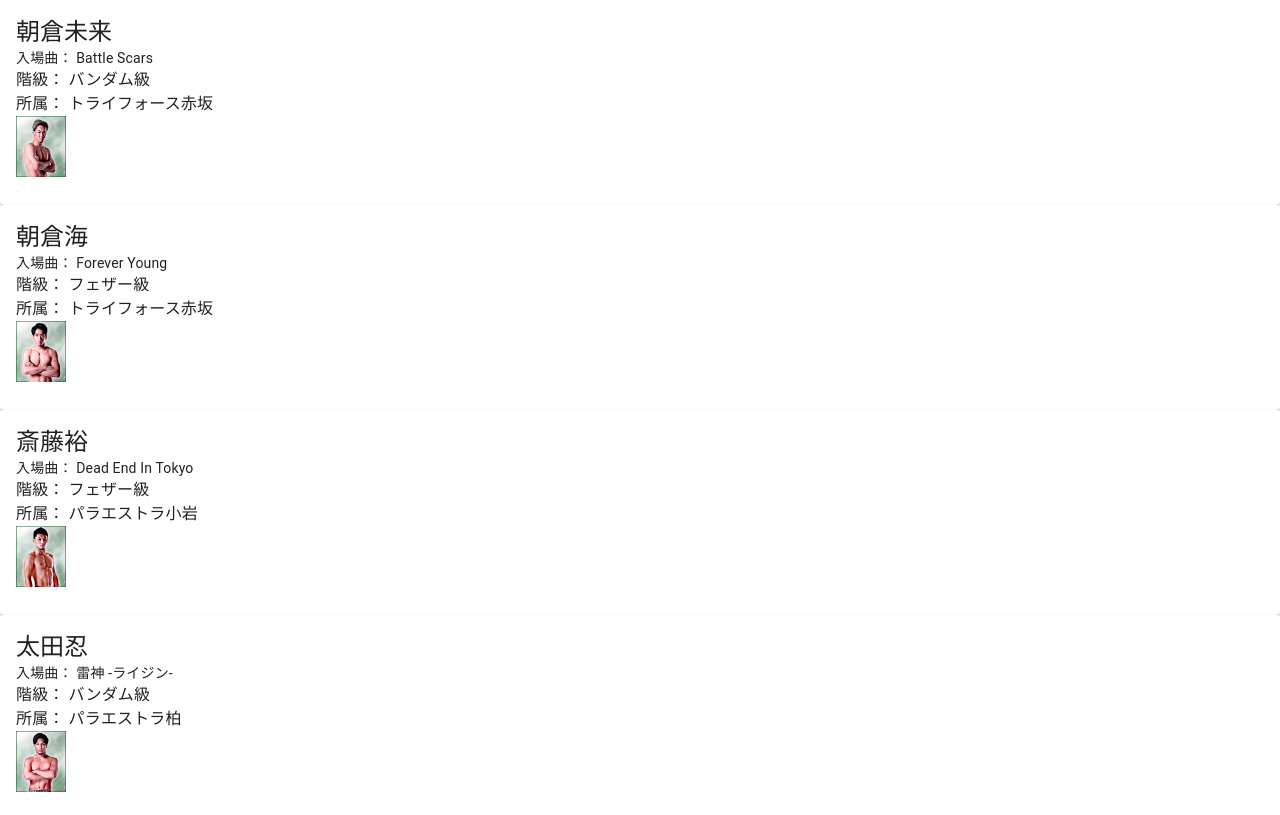
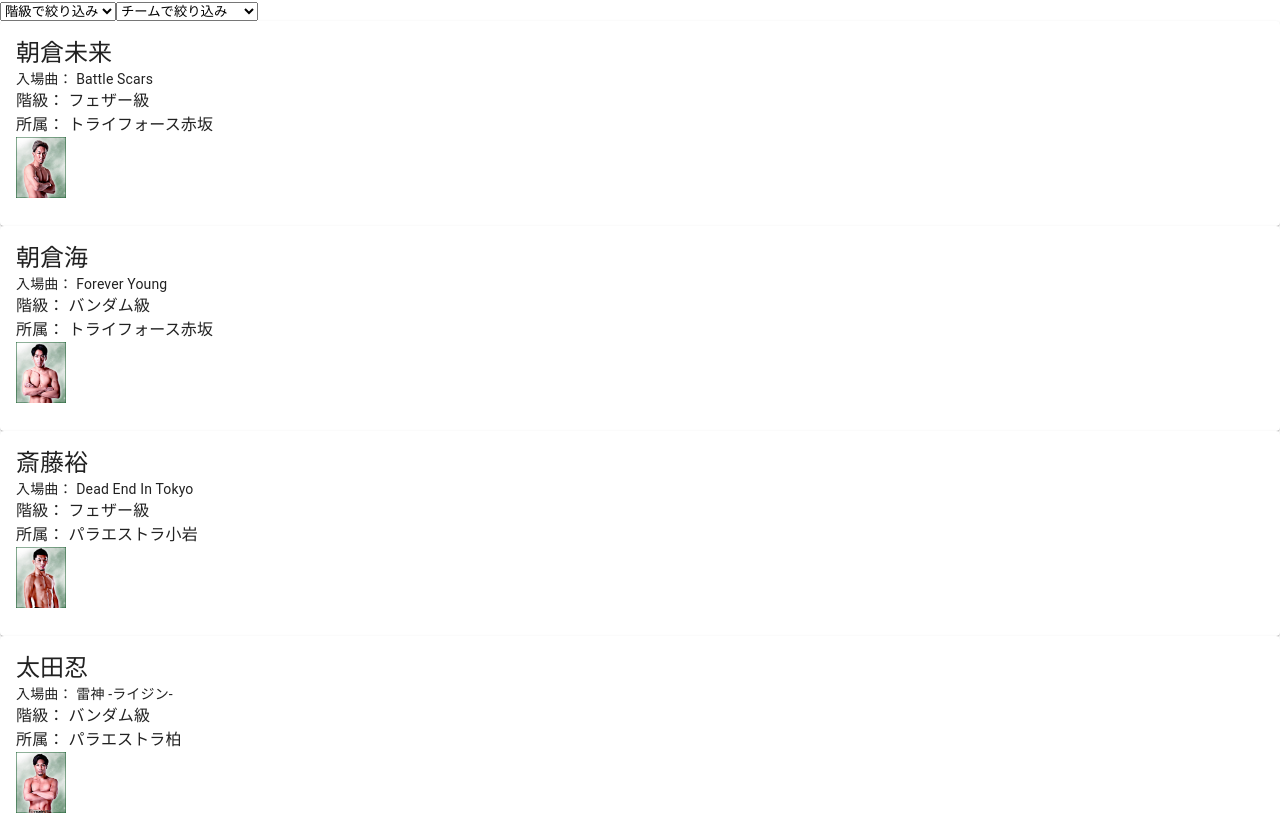
Before and after one commit to kingkazuma7/fighters-song-app2, a React (Create React App) app: page / in a window 1280 px wide. Shown: the top 815 px of the page. Built offline with nearby package versions, Linux system fonts and the light colour scheme.

Commit message:
チーム,所属の絞り込み機能

```diff
--- a/src/common/data.json
+++ b/src/common/data.json
@@ -2,14 +2,14 @@
   {
     "name": "朝倉未来",
     "entranceSong": "Battle Scars",
-    "class": "バンダム",
+    "class": "フェザー",
     "team": "トライフォース赤坂",
     "image": "/images/5bd5a5ff98d12967709d9a95387d60a2342e7235_large.jpeg"
   },
   {
     "name": "朝倉海",
     "entranceSong": "Forever Young",
-    "class": "フェザー",
+    "class": "バンダム",
     "team": "トライフォース赤坂",
     "image": "/images/644a893108f33b616d32c8085756d627dab9dda4_large.jpeg"
   },
--- a/src/components/DataDisplay/DataDisplay.jsx
+++ b/src/components/DataDisplay/DataDisplay.jsx
@@ -1,13 +1,45 @@
-import React from 'react';
+import React, { useState } from 'react';
 import data from "../../common/data.json";
 import { Card, CardContent, Typography } from '@mui/material';
 
 const DataDisplay = () => {
+  const [selectedClass, setSelectedClass] = useState(""); // 階級の状態変数
+  const [selectedTeam, setSelectedTeam] = useState(""); // 所属の状態変数
 
+  const filteredData = data.filter(item =>
+    (selectedClass === "" || item.class === selectedClass) &&
+    (selectedTeam === "" || item.team === selectedTeam)
+  );
+
+  const classes = [...new Set(data.map(item => item.class))];
+  const teams = [...new Set(data.map(item => item.team))];
+
+  const handleClassChange = (e) => {
+    setSelectedClass(e.target.value);
+    console.log(e.target.value);
+  }
+  const handleTeamChange = (e) => {
+    setSelectedTeam(e.target.value);
+    console.log(e.target.value);
+  }
 
   return (
     <div>
-      {data.map((item, index) => (
+      {/* filter */}
+      <select value={selectedClass} onChange={handleClassChange}>
+        <option value="">階級で絞り込み</option>
+        {classes.map(className => (
+          <option key={className} value={className}>{className}</option>
+        ))}
+      </select>
+      <select value={selectedTeam} onChange={handleTeamChange}>
+        <option value="">チームで絞り込み</option>
+        {teams.map(teamName => (
+          <option key={teamName} value={teamName}>{teamName}</option>
+        ))}
+      </select>
+
+      {filteredData.map((item, index) => (
         <Card key={index}>
           <CardContent>
             <Typography variant="h5">{item.name}</Typography>
```
